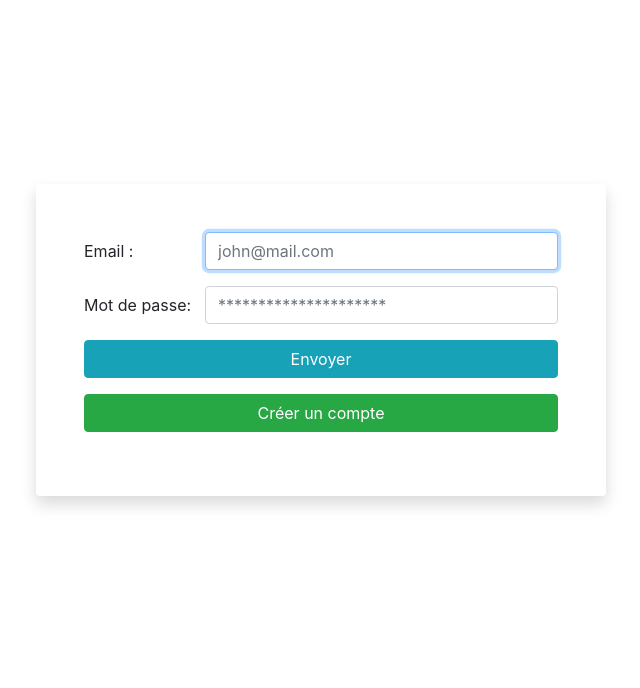
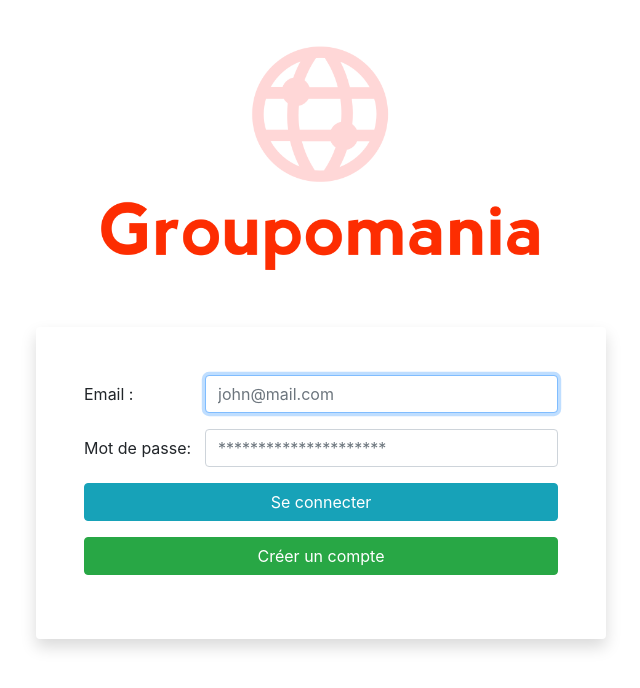
Before and after one commit to dimitriobin/P07-Groupomania, a Vue app in the folder front_end/: page /register in a window 1280 px wide. Shown: the top 688 px of the page, without its empty margins (319-959 px from the left). Built offline with nearby package versions, Linux system fonts and the light colour scheme.

Commit message:
Add the logo

```diff
--- a/front_end/src/views/Register.vue
+++ b/front_end/src/views/Register.vue
@@ -1,6 +1,12 @@
 <template>
     <section class="full-height d-flex flex-column justify-content-center">
-      <h1 class="sr-only">Connexion ou inscription</h1>
+      <h1 class="sr-only">Inscription et connexion</h1>
+      <b-img
+        :src="require('../assets/img/icon-above-font.png')"
+        fluid
+        width="450"
+        class="mx-auto mb-5">
+      </b-img>
       <b-row>
         <b-col cols="6" class="mx-auto p-5 shadow rounded">
             <h2 class="sr-only">Connexion</h2>
@@ -63,7 +69,7 @@
                 type="submit"
                 variant="info"
                 class="w-100">
-                Envoyer
+                Se connecter
               </b-button>
               <b-button
                 v-b-modal.signupForm
```
Also changed, not shown: front_end/src/assets/img/icon-above-font.png (added), 1 other file (tests, documents, lock files or other folders).
